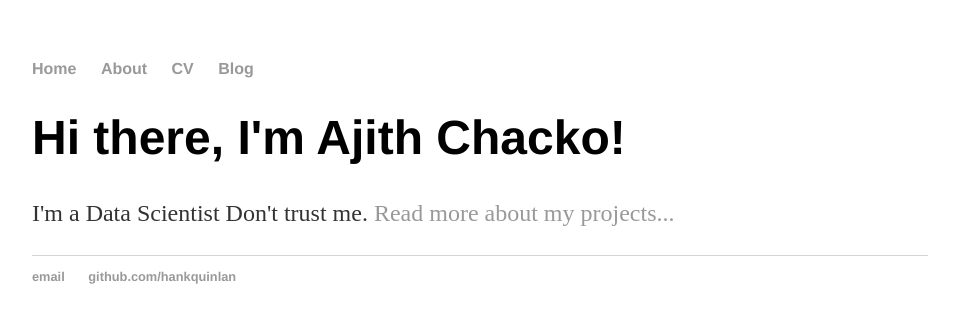
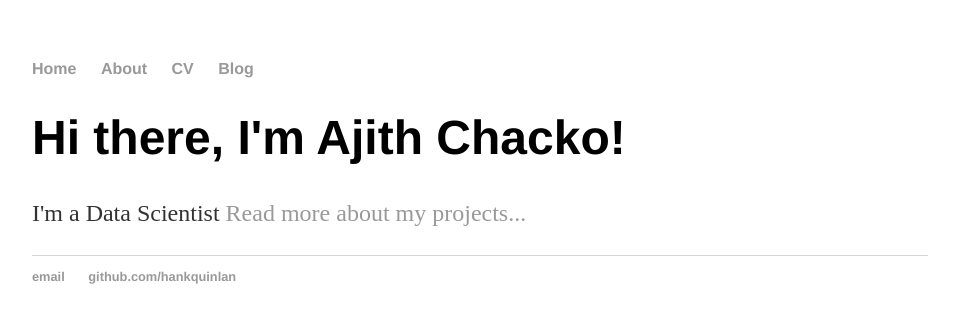
Before and after one commit to Ajith1993/ajith1993.github.io, a Jekyll site: the page built from index.html, in a window 1280 px wide. Shown: the top 323 px of the page, without its empty margins (160-1119 px from the left). Built offline with Jekyll 4.4.1, drawn with Linux system fonts in a browser that asks for light colours.

Commit message:
Update index.html

```diff
--- a/index.html
+++ b/index.html
@@ -1,30 +1,8 @@
-<!DOCTYPE html>
-<html>
-	<head>
-		<title>Ajith Chacko, Data Scientist</title>
-		<!-- link to main stylesheet -->
-		<link rel="stylesheet" type="text/css" href="/css/main.css">
-	</head>
-	<body>
-		<nav>
-    		<ul>
-        		<li><a href="/">Home</a></li>
-	        	<li><a href="/about">About</a></li>
-        		<li><a href="/cv">CV</a></li>
-        		<li><a href="/blog">Blog</a></li>
-    		</ul>
-		</nav>
-		<div class="container">
-    		<div class="blurb">
-        		<h1>Hi there, I'm Ajith Chacko!</h1>
-				<p>I'm a Data Scientist</em> Don't trust me. <a href="/about">Read more about my projects...</a></p>
-    		</div><!-- /.blurb -->
-		</div><!-- /.container -->
-		<footer>
-    		<ul>
-        		<li><a href="mailto:hankquinlanhub@gmail.com">email</a></li>
-        		<li><a href="https://github.com/hankquinlan">github.com/hankquinlan</a></li>
-			</ul>
-		</footer>
-	</body>
-</html>
+---
+layout: default
+title: Hank Quinlan, Horrible Cop
+---
+<div class="blurb">
+	<h1>Hi there, I'm Ajith Chacko!</h1>
+	<p>I'm a Data Scientist <a href="/about">Read more about my projects...</a></p>
+</div><!-- /.blurb -->
```
